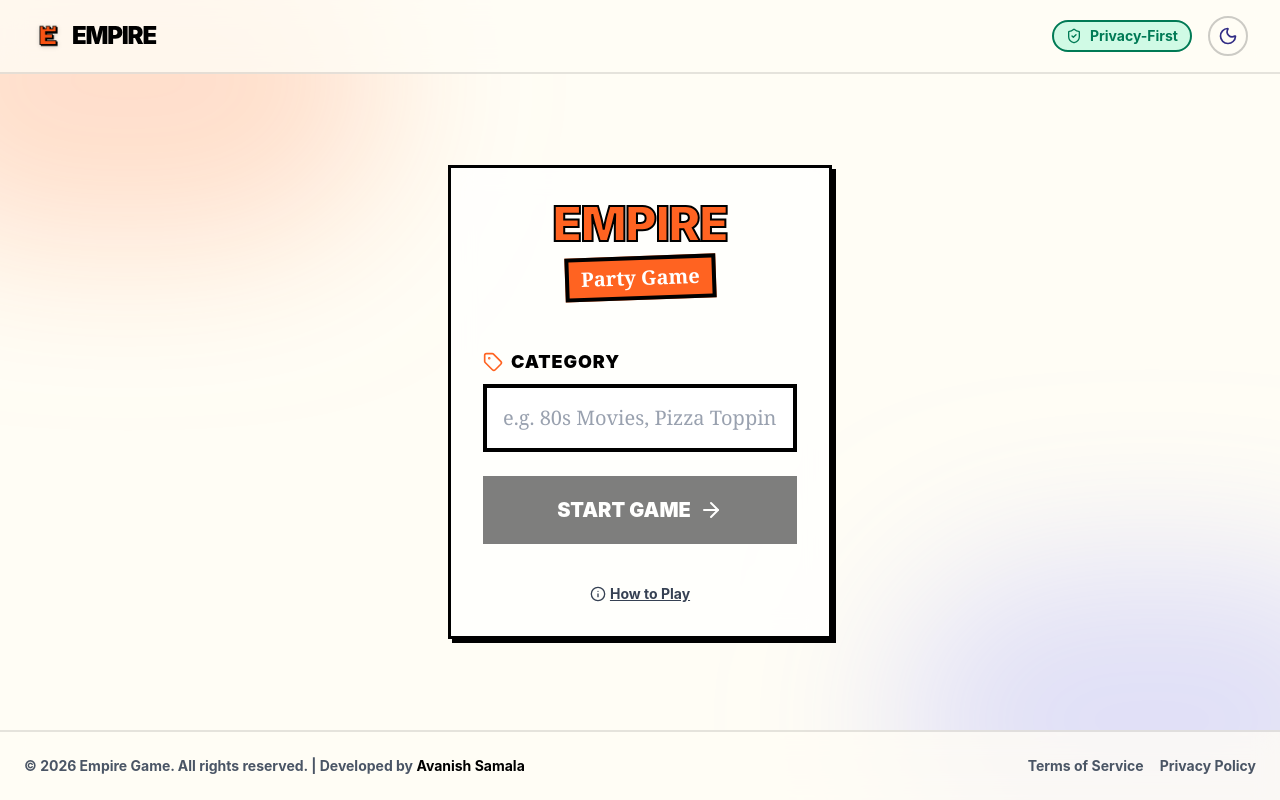
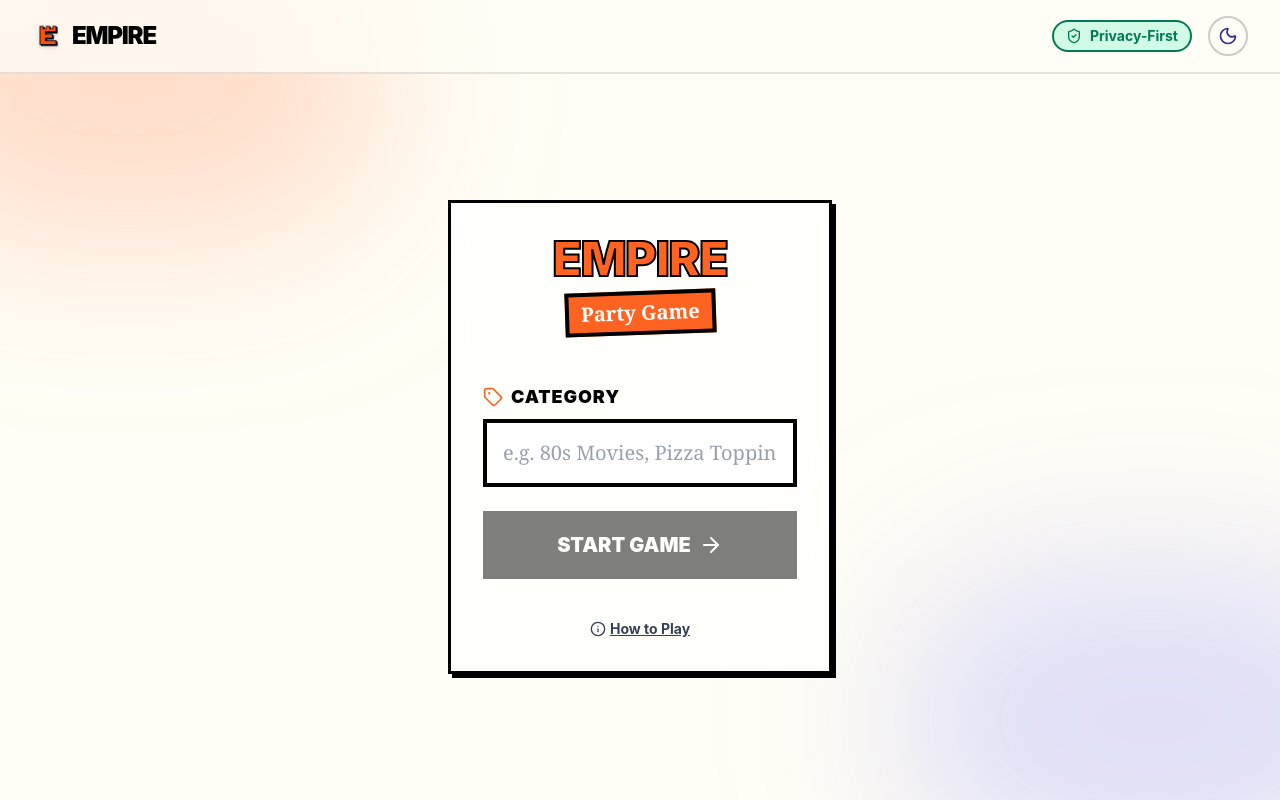
Before and after one commit to ava12nish/empire, a React (Vite) app: page / in a window 1280 px wide. Built offline with nearby package versions, Linux system fonts and the light colour scheme.

Commit message:
iOS polish: Remove footer and add safe area paddings

```diff
--- a/src/App.tsx
+++ b/src/App.tsx
@@ -112,7 +112,7 @@ export default function App() {
       </div>
 
       {/* --- PROFESSIONAL HEADER --- */}
-      <header className={`w-full z-20 p-4 flex justify-between items-center sm:px-8 border-b-2 border-black/10 transition-colors duration-300 ${isDarkMode ? 'bg-[#121212]/80 border-white/10' : 'bg-[#FFFDF5]/80'} backdrop-blur-md`}>
+      <header className={`w-full z-20 p-4 pt-[max(1rem,env(safe-area-inset-top))] flex justify-between items-center sm:px-8 border-b-2 border-black/10 transition-colors duration-300 ${isDarkMode ? 'bg-[#121212]/80 border-white/10' : 'bg-[#FFFDF5]/80'} backdrop-blur-md`}>
         <div className="font-sans font-black tracking-tighter text-2xl flex items-center gap-2">
           <img src="/empire_logo.png" alt="Empire Logo" className="w-8 h-8 drop-shadow-sm" />
           EMPIRE
@@ -132,7 +132,7 @@ export default function App() {
         </div>
       </header>
 
-      <main className="w-full max-w-md mx-auto z-10 p-6 sm:p-8 rounded-2xl relative flex-1 flex flex-col justify-center">
+      <main className="w-full max-w-md mx-auto z-10 p-6 sm:p-8 rounded-2xl relative flex-1 flex flex-col justify-center pb-[max(1.5rem,env(safe-area-inset-bottom))]">
         <AnimatePresence mode="wait">
           {/* ----- SETUP PHASE ----- */}
           {phase === 'setup' && (
@@ -348,19 +348,6 @@ export default function App() {
         </AnimatePresence>
       </main>
 
-      {/* --- PROFESSIONAL FOOTER --- */}
-      <footer className={`w-full z-20 p-4 sm:p-6 border-t-2 transition-colors duration-300 ${isDarkMode ? 'bg-[#121212]/80 border-white/10 text-gray-400' : 'bg-[#FFFDF5]/80 border-black/10 text-gray-600'} backdrop-blur-md text-center text-sm font-sans flex flex-col sm:flex-row justify-between items-center gap-4`}>
-        <div className="font-bold">
-          &copy; {new Date().getFullYear()} Empire Game. All rights reserved.
-          <span className="hidden sm:inline"> | </span>
-          <br className="sm:hidden" />
-          Developed by <a href="https://avanishsamala.com" target="_blank" rel="noopener noreferrer" className={`hover:text-[#FF6321] hover:underline transition-colors ${isDarkMode ? 'text-gray-200' : 'text-black'}`}>Avanish Samala</a>
-        </div>
-        <div className="flex gap-4 font-bold flex-wrap justify-center">
-          <button onClick={() => setShowTerms(true)} className="hover:text-[#FF6321] transition-colors hover:underline">Terms of Service</button>
-          <button onClick={() => setShowPrivacy(true)} className="hover:text-[#FF6321] transition-colors hover:underline">Privacy Policy</button>
-        </div>
-      </footer>
 
       {/* --- LEGAL MODALS --- */}
       <AnimatePresence>
```
Also changed, not shown: 3 other files (tests, documents, lock files or other folders).
